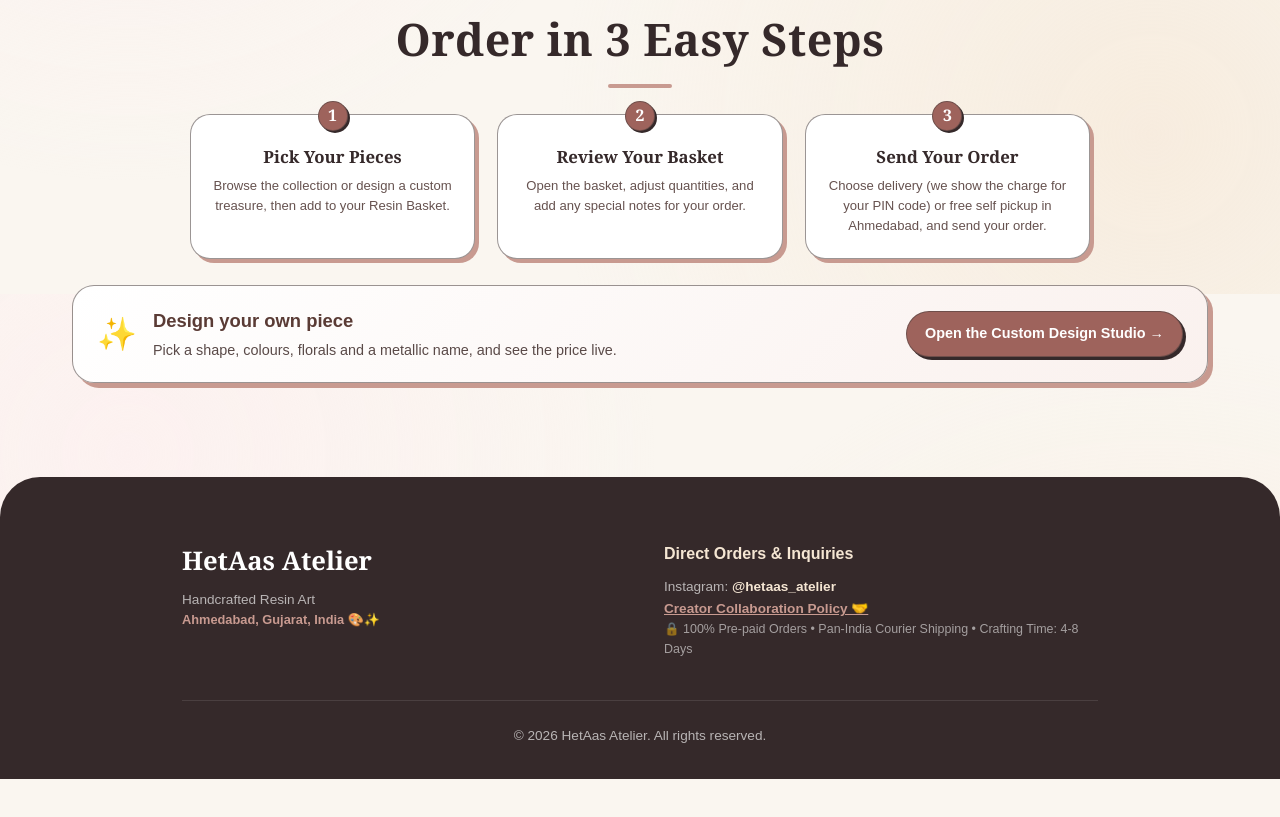
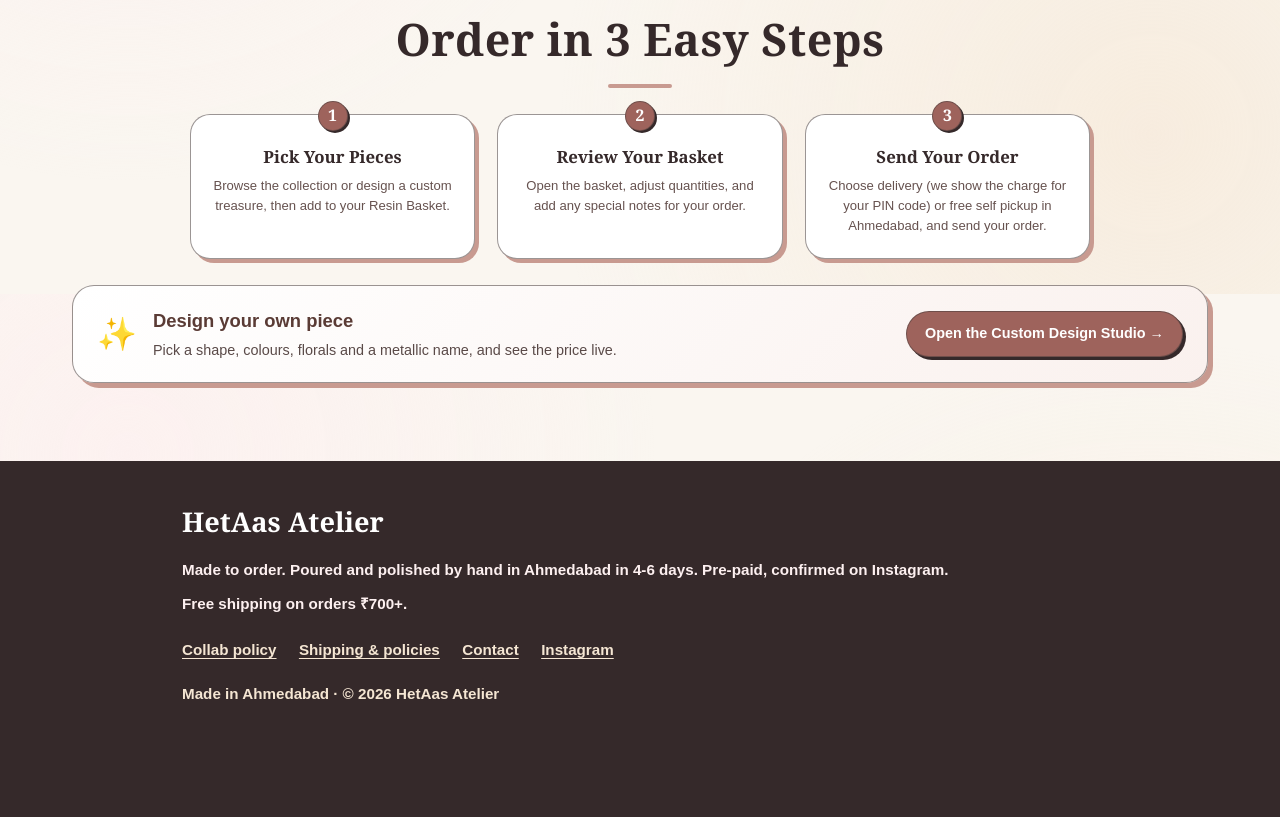
Before and after one commit to AasthaThakker/HetAas-Atelier, a plain HTML site: page index.html in a window 1280 px wide. Shown: the part 10906-11723 px from the top of the page. Before the commit the page ends 11685 px from the top, so only its background shows below. Drawn offline with Linux system fonts and the light colour scheme; a web font is replaced by a local one.

Commit message:
Make the footer simple: brand, two short lines, links, one bottom line
Replaces the two-column footer on every page with a compact dark footer: the
brand, a made-to-order line, a free shipping line, links to Collab policy,
Shipping & policies, Contact and Instagram, and a bottom line. Leaves room
below it so the floating buttons never cover the text. The admin console drops
the footer fields that no longer show.

```diff
--- a/app.js
+++ b/app.js
@@ -1755,7 +1755,6 @@ function renderFooter() {
     const ig = document.getElementById('footerInstagram');
     if (ig && content.business) {
         if (content.business.instagramUrl) ig.href = content.business.instagramUrl;
-        if (content.business.instagramHandle) ig.textContent = '@' + content.business.instagramHandle;
     }
 }
 
--- a/content.json
+++ b/content.json
@@ -102,11 +102,11 @@
   ],
   "footer": {
     "brand": "HetAas Atelier",
-    "tagline": "Handcrafted Resin Art",
+    "tagline": "Made to order. Poured and polished by hand in Ahmedabad in 4-6 days. Pre-paid, confirmed on Instagram.",
     "location": "Ahmedabad, Gujarat, India 🎨✨",
     "contactHeading": "Direct Orders & Inquiries",
-    "policyNote": "🔒 100% Pre-paid Orders • Pan-India Courier Shipping • Crafting Time: 4-8 Days",
-    "copyright": "© 2026 HetAas Atelier. All rights reserved."
+    "policyNote": "Free shipping on orders ₹700+.",
+    "copyright": "Made in Ahmedabad · © 2026 HetAas Atelier"
   },
   "customizer": {
     "bases": [
--- a/index.html
+++ b/index.html
@@ -290,23 +290,17 @@
 
     <!-- Footer -->
     <footer class="footer">
-        <div class="container">
-            <div class="footer-grid">
-                <div class="footer-brand">
-                    <h3 id="footerBrand">HetAas Atelier</h3>
-                    <p id="footerTagline">Handcrafted Resin Art</p>
-                    <p class="footer-est" id="footerLocation">• Ahmedabad, Gujarat, India 🎨✨</p>
-                </div>
-                <div class="footer-info">
-                    <h4 id="footerContactHeading">Direct Orders & Inquiries</h4>
-                    <p>Instagram: <a href="https://www.instagram.com/hetaas_atelier" id="footerInstagram" target="_blank" rel="noopener noreferrer">@hetaas_atelier</a></p>
-                    <p><a href="collab.html" style="color: var(--color-primary); font-weight: 600; text-decoration: underline;">Creator Collaboration Policy 🤝</a></p>
-                    <p class="footer-policy-note" id="footerPolicyNote">🔒 100% Pre-paid Orders • Pan-India Courier Shipping • Crafting Time: 4-8 Days</p>
-                </div>
-            </div>
-            <div class="footer-bottom">
-                <p id="footerCopyright">&copy; 2026 HetAas Atelier. All rights reserved.</p>
-            </div>
+        <div class="container footer-simple">
+            <h3 class="footer-brand-name" id="footerBrand">HetAas Atelier</h3>
+            <p class="footer-line" id="footerTagline">Made to order. Poured and polished by hand in Ahmedabad in 4-6 days. Pre-paid, confirmed on Instagram.</p>
+            <p class="footer-line" id="footerPolicyNote">Free shipping on orders &#8377;700+.</p>
+            <nav class="footer-links" aria-label="Footer">
+                <a href="collab.html">Collab policy</a>
+                <a href="shipping.html">Shipping &amp; policies</a>
+                <a href="contact.html">Contact</a>
+                <a href="https://www.instagram.com/hetaas_atelier" id="footerInstagram" target="_blank" rel="noopener noreferrer">Instagram</a>
+            </nav>
+            <p class="footer-line footer-copy" id="footerCopyright">Made in Ahmedabad &middot; &copy; 2026 HetAas Atelier</p>
         </div>
     </footer>
 
--- a/styles.css
+++ b/styles.css
@@ -4370,3 +4370,58 @@ h1, h2, h3, h4 {
     padding: 1px 8px;
 }
 @media (prefers-reduced-motion: reduce) { .suggest-card { transition: none; } }
+
+
+/* ==========================================
+   SIMPLE FOOTER: brand, two short lines, links, one bottom line
+   ========================================== */
+.footer {
+    padding: 2.4rem 2rem 2.2rem;
+    border-radius: 0;
+    margin-top: 3rem;
+    color: var(--color-primary-light);
+}
+.footer .footer-simple {
+    max-width: 980px;
+    display: flex;
+    flex-direction: column;
+    align-items: flex-start;
+    gap: 0.7rem;
+    text-align: left;
+}
+.footer .footer-brand-name {
+    font-family: var(--font-primary);
+    font-size: 1.7rem;
+    font-weight: 700;
+    color: var(--color-white);
+    margin: 0 0 0.2rem;
+}
+.footer .footer-line {
+    color: var(--color-primary-light);
+    font-size: 0.95rem;
+    font-weight: 600;
+    line-height: 1.55;
+    margin: 0;
+}
+.footer .footer-links {
+    display: flex;
+    flex-wrap: wrap;
+    gap: 0.5rem 1.4rem;
+    margin: 0.7rem 0 0.5rem;
+}
+.footer .footer-links a {
+    color: var(--color-accent);
+    font-weight: 700;
+    font-size: 0.95rem;
+    text-decoration: underline;
+    text-underline-offset: 3px;
+}
+.footer .footer-links a:hover { color: var(--color-white); }
+.footer .footer-copy { color: var(--color-accent); }
+@media (max-width: 600px) {
+    .footer { padding: 2rem 1.2rem 2rem; }
+}
+
+/* Keep the footer text clear of the floating "Ask Resi", "DM the Artist" and basket buttons */
+.footer { padding-bottom: 9.5rem; }
+@media (max-width: 600px) { .footer { padding-bottom: 9rem; } }
--- a/sw.js
+++ b/sw.js
@@ -7,7 +7,7 @@
  *   - Navigations: network-first, fall back to cached page, then offline.html.
  * Bump CACHE_VERSION on a release when you want to force-purge all old caches.
  */
-const CACHE_VERSION = 'hetaas-v20';
+const CACHE_VERSION = 'hetaas-v21';
 const SHELL_CACHE = `${CACHE_VERSION}-shell`;
 const DATA_CACHE = `${CACHE_VERSION}-data`;
 const IMG_CACHE = `${CACHE_VERSION}-img`;
```
Also changed, not shown: collab.html (+11 -17 lines), contact.html (+11 -17 lines), custom.html (+11 -17 lines), reviews.html (+11 -17 lines), shipping.html (+11 -17 lines).
